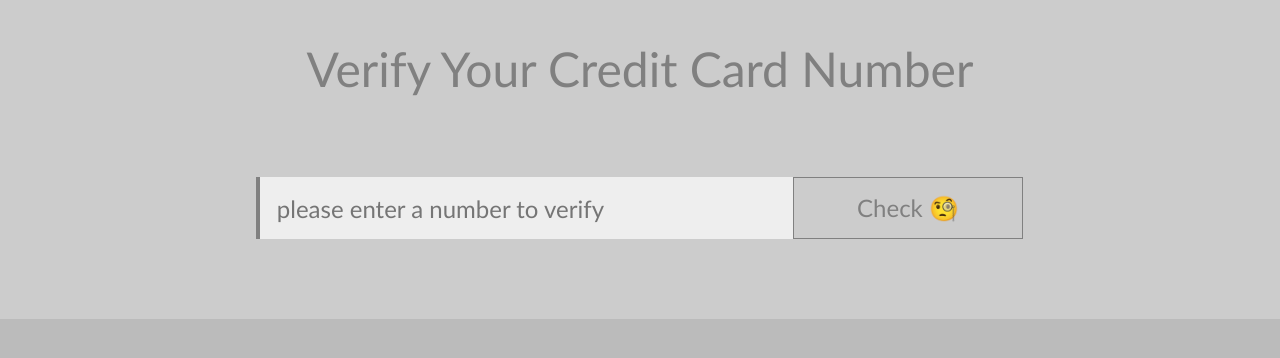
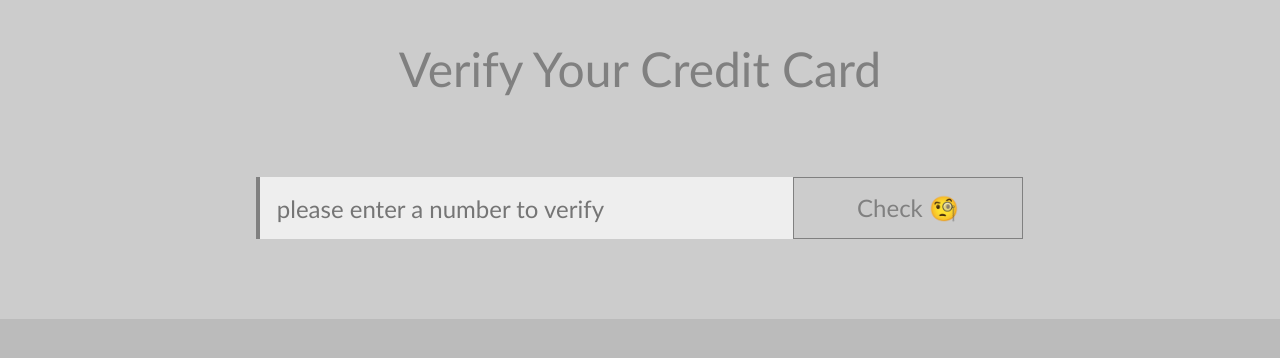
Before and after one commit to fxola/Luhn-Algorithm-Check, a plain HTML site: page index.html in a window 1280 px wide. Drawn offline with Linux system fonts and the light colour scheme.

Commit message:
feat(UI): Modify header one last time

```diff
--- a/index.html
+++ b/index.html
@@ -9,7 +9,7 @@
   </head>
   <body>
     <section>
-      <h1>Verify Your Credit Card Number</h1>
+      <h1>Verify Your Credit Card</h1>
       <article id="form">
         <form action="">
           <input
```
